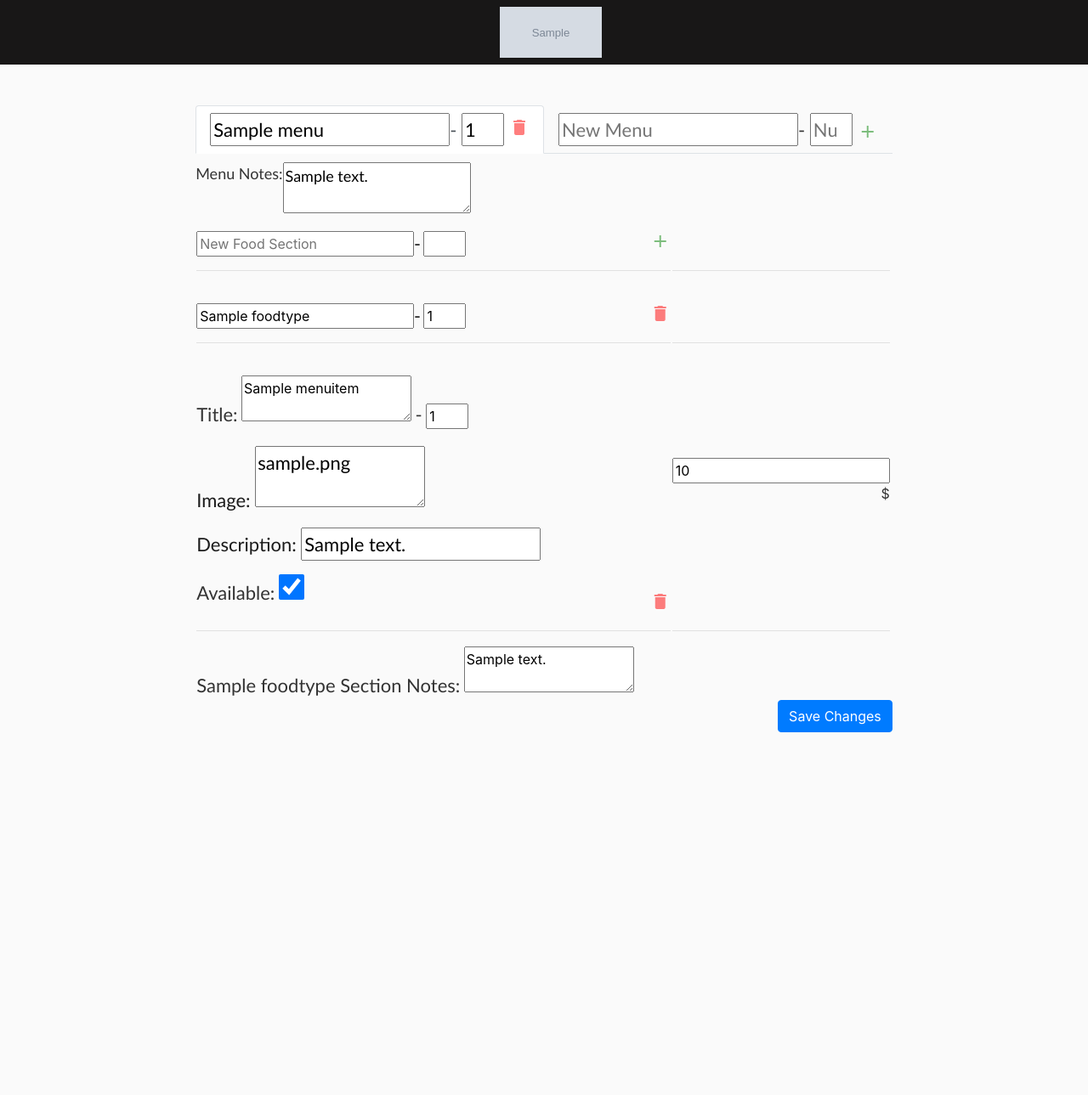
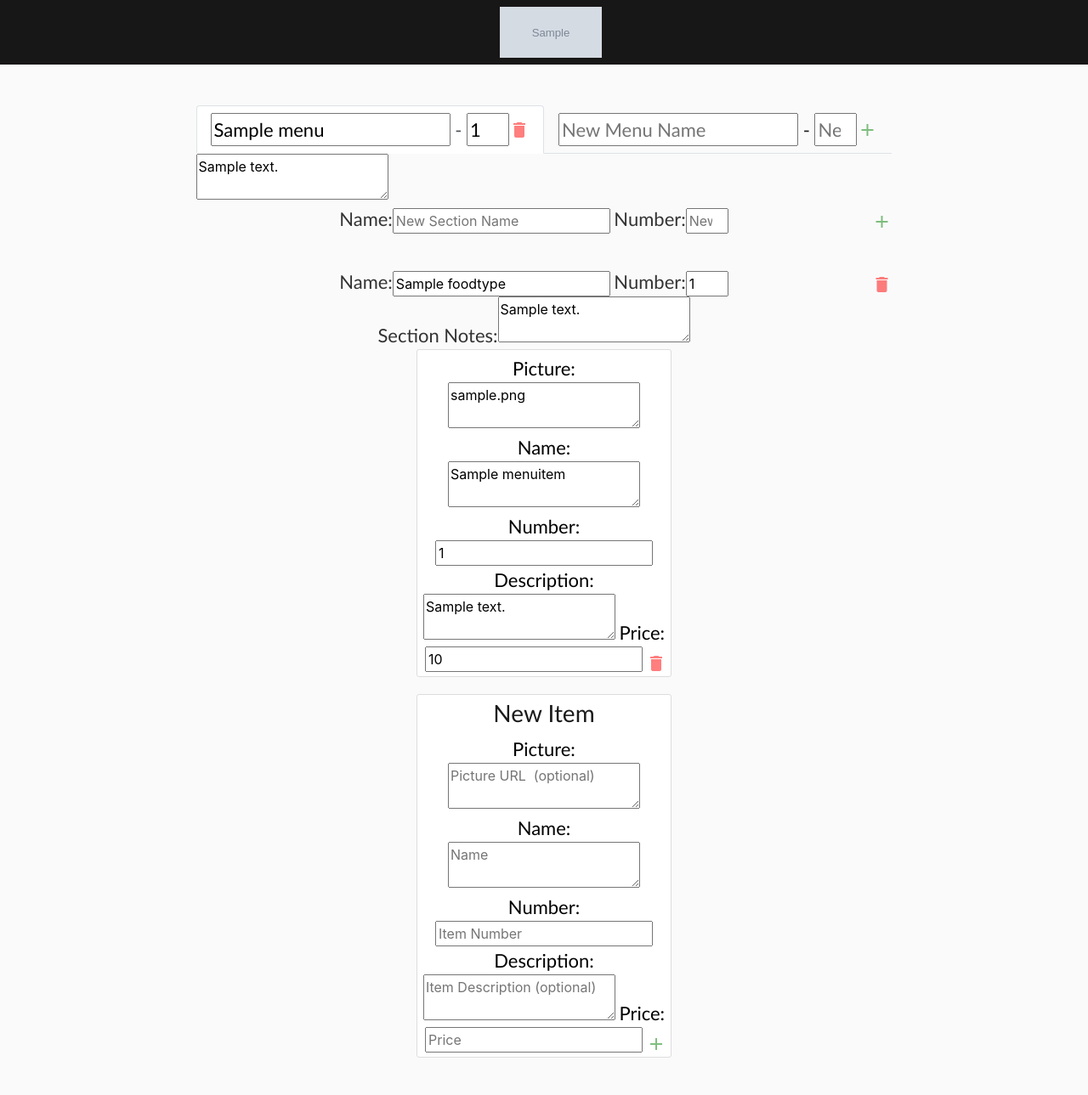
Before and after one commit to omerg864/ChopChopDjango, a Django app: a page that uses chopchop/templates/edit.html in a window 1280 px wide. Shown: the whole page at 85% size. Before the commit the page ends 862 px from the top, so only its background shows below. Run offline with Django 3.2, Linux system fonts and the light colour scheme; a user stored in the database is signed in; tables that the repository leaves empty hold one stand-in row (values such as "Sample post"); grey boxes marked "Sample" are stand-in pictures; some libraries are stand-ins or nearby versions.

Commit message:
new edit design

```diff
--- a/chopchop/static/main.css
+++ b/chopchop/static/main.css
@@ -15,6 +15,9 @@
   border-radius: 3px;
   margin-bottom: 20px;
   text-align: center;
+  max-width: 300px;
+  margin-left: auto;
+  margin-right: auto;
 }
 .nav-color {
   background-color: #181717;
@@ -26,15 +29,6 @@ a{
 }
 p{
   font-family: 'Calibri', sans-serif;
-  font-size: 22px;
-  color: #1b1b1b;
-}
-.price{
-  color: #1b1b1b;
-}
-.description{
-  font-family: 'Calibri', sans-serif;
-  font-size: 22px;
   color: #1b1b1b;
 }
  h1, h2, h3, h4, h5 {
@@ -62,6 +56,9 @@ p{
   border-radius: 3px;
   margin-bottom: 20px;
   text-align: center;
+  max-width: 300px;
+  margin-left: auto;
+  margin-right: auto;
 }
 .nav-color {
   background-color: #000000;
@@ -74,15 +71,6 @@ a{
 }
 p{
   font-family: 'Calibri', sans-serif;
-  font-size: 22px;
-  color: #fafafa;
-}
-.price{
-  color: #fafafa;
-}
-.description{
-  font-family: 'Calibri', sans-serif;
-  font-size: 22px;
   color: #fafafa;
 }
  h1, h2, h3, h4, h5 {
@@ -104,6 +92,9 @@ p{
  .menu_notes{
    color: #fafafa;
  }
+}
+.description{
+  font-size: 16px;
 }
 .price {
   font-family: 'Calibri', sans-serif;
--- a/chopchop/templates/edit.html
+++ b/chopchop/templates/edit.html
@@ -2,131 +2,103 @@
 <html lang="en">
 {% block content %}
     <body class="center">
-        <form method="POST" role="form" class="form-horizontal" id="menu">
+        <form method="POST" id="edit_form" name="edit_form">
             {% csrf_token %}
     <main role="main" class="center-screen">
     <div style="width: 100%">
       <nav>
   <div class="nav nav-tabs" id="nav-tab" role="tablist">
-      {% for key in menus %}
-          <a {% if forloop.counter0 == 0 %} class="nav-item nav-link active" {% else %} class="nav-item nav-link" {% endif %} id="nav-{{ key }}-tab" data-toggle="tab" href="#nav-{{ key }}" role="tab" aria-controls="nav-{{ key }}" {% if forloop.counter0 == 0 %} aria-selected="true" {% endif %}>
-              <input type="text" id="menu-{{ menu_ids|get_menu_id:forloop.counter0 }}"name="menu-{{ menu_ids|get_menu_id:forloop.counter0 }}" value="{{ key }}">-
-              <input type="number" min="1" id="index-{{ menu_ids|get_menu_id:forloop.counter0 }}"name="index-{{ menu_ids|get_menu_id:forloop.counter0 }}" value="{{ forloop.counter }}" style="width: 50px">
-              <button  onclick="submit_button()" style="margin-top: 5px; margin-left: 6px;" name="delete-menu" value="{{ menu_ids|get_menu_id:forloop.counter0 }}" type="submit" class="close">
-                <i class="material-icons" style="color: red">delete</i>
+      {% for menu in menus %}
+          {% if forloop.counter0 == 0 %}
+          <a class="nav-item nav-link active" id="nav-{{ menu.id }}-tab" data-toggle="tab" href="#nav-{{ menu.id }}" role="tab" aria-controls="nav-{{ menu.id }}" aria-selected="true">
+            <input type="text" name="menu-{{ menu.id }}" required placeholder="Menu Name" value="{{ menu.name }}">
+            -
+            <input type="number" min="1" style="width: 50px" placeholder="Menu Number" value="{{ menu.index}}" name="menu-index-{{ menu.id }}" required>
+            <button style="margin-top: 8px" class="close" onclick="submit_form()">
+                <i style="color: red" class="material-icons">delete</i>
             </button>
           </a>
+          {% else %}
+              <a class="nav-item nav-link" id="nav-{{ menu.id }}-tab" data-toggle="tab" href="#nav-{{ menu.id }}" role="tab" aria-controls="nav-{{ menu.id }}" aria-selected="false">
+                  <input type="text" id="menu-{{ menu.id }}" required placeholder="Menu Name" value="{{ menu.name }}">
+                  -
+                  <input type="number" min="1" style="width: 50px" placeholder="Menu Number" value="{{ menu.index}}" name="menu-index-{{ menu.id }}" required>
+                  <button style="margin-top: 8px" class="close" onclick="submit_form()">
+                    <i style="color: red" class="material-icons">delete</i>
+                </button>
+              </a>
+          {% endif %}
       {% endfor %}
-      <a class="nav-item nav-link" data-toggle="tab" role="tab" aria-selected="false">
-          <input type="text" name="new-menu" placeholder="New Menu">-
-          <input type="number" min="1" placeholder="Number" id="new-index" name="new-index"  style="width: 50px">
-        <button  onclick="submit_button()" style="margin-top: 10px; margin-left: 6px;" name="add-menu" type="submit" class="close">
-            <i class="material-icons" style="color: green">add</i>
+      <a class="nav-item nav-link" id="nav-{{ menu.id }}-tab" data-toggle="tab" href="#nav-new" role="tab" aria-controls="nav-new" aria-selected="false">
+        <input type="text" id="menu-{{ menu.id }}" required placeholder="New Menu Name">
+        -
+        <input type="number" min="1" style="width: 50px" placeholder="New Menu Number" name="menu-new-index-">
+        <button style="margin-top: 8px" class="close" onclick="submit_form()">
+          <i style="color: green" class="material-icons">add</i>
       </button>
     </a>
   </div>
 </nav>
 <div class="tab-content" id="nav-tabContent">
-{% for key in menus %}
+{% for menu in menus %}
     {% if forloop.counter0 == 0 %}
-            <div class="tab-pane fade show active" id="nav-{{ key }}" role="tabpanel" aria-labelledby="nav-{{ key }}-tab">
+            <div class="tab-pane fade show active" id="nav-{{ menu.id }}" role="tabpanel" aria-labelledby="nav-{{ menu.id }}-tab">
         {% else %}
-        <div class="tab-pane fade show" id="nav-{{ key }}" role="tabpanel" aria-labelledby="nav-{{ key }}-tab">
+        <div class="tab-pane fade show" id="nav-{{ menu.id }}" role="tabpanel" aria-labelledby="nav-{{ menu.id }}-tab">
         {% endif %}
-    <a class="menu_notes" style="display:flex; justify-content: flex-start;">
-        Menu Notes:
-        <textarea class="notes_area" style="resize: both; max-height: 1000px;"  placeholder="Menu Notes" name="menu-notes-{{forloop.counter0 }}">{{ key|get_notes_menu }}</textarea>
-    </a>
-<table style="width: inherit; height: inherit">
-    <thead>
-        <tr>
-            <th>
-                <input style="margin-top: 20px" type="text" name="section-new" placeholder="New Food Section">-
-                <input style="margin-top: 20px; width: 50px" type="number" name="section-index-new" >
-                <button style="margin-top: 20px; margin-left: 6px;" name="add-section" type="submit" class="close">
-                    <i class="material-icons" style="color: green">add</i>
+    <textarea style="resize: both;" placeholder="Menu Notes (optional)" name="menu-notes-{{ menu.id }}">{{ menu.notes }}</textarea>
+    <div style="text-align: center; margin-right: auto; margin-left: auto; margin-bottom: 40px">
+    <a>Name:</a><input type="text" name="section-new" placeholder="New Section Name">
+    <a>Number:</a><input type="number" min="1" style="width: 50px" placeholder="New Section Number" name="section-index-new">
+    <button style="margin-top: 8px" class="close" type="submit">
+        <i style="color: green" class="material-icons">add</i>
     </button>
-                <hr>
-            </th>
-            <th>
-                <hr style="margin-top: 65px">
-            </th>
-        </tr>
-    {% for food in menus|get_attr_key:key %}
-        <tr>
-            <th>
-                <input style="margin-top: 20px" type="text" name="section-{{forloop.parentloop.counter0}}" value="{{food}}">-
-                <input style="margin-top: 20px; width: 50px" type="number" name="section-index-{{forloop.parentloop.counter0}}" value="{{forloop.counter }}">
-                <button style="margin-top: 20px; margin-left: 6px;" name="delete-notes-menu-{{forloop.counter0 }}" value="{{ menu_ids|get_menu_id:forloop.counter0 }}" type="submit" class="close">
-                    <i class="material-icons" style="color: red">delete</i>
+</div>
+    {% for section in menu|get_menu_sections %}
+    <div style="text-align: center; margin-right: auto; margin-left: auto;">
+    <a>Name:</a><input type="text" name="section-{{ section.id }}" value="{{ section.name }}" placeholder="Section Name" required>
+    <a>Number:</a><input type="number" min="1" style="width: 50px" placeholder="Section Number" value="{{ section.index}}" name="section-index-{{ section.id }}" required>
+    <button style="margin-top: 8px" class="close" type="submit">
+        <i style="color: red" class="material-icons">delete</i>
     </button>
-                <hr>
-            </th>
-            <th>
-                <hr style="margin-top: 65px">
-            </th>
-        </tr>
-        </thead>
-        <tbody>
-        {% for mi in menus|get_attr_key:key|get_attr_key:food %}
-            <tr >
-                <td style="width: 80%;">
-                    <a>Title:</a>
-                    <textarea style="width: 200px; resize: both; margin-top:20px;" name="title-item-{{mi.id}}">{{mi|get_attr:"name"}}</textarea>
-                    <a style="margin-bottom: 100px">-</a>
-                    <input style="width: 50px; margin-bottom: 20px" type="number" placeholder="Number" name="index-item-{{mi.id}}" value="{{forloop.counter }}">
-                    <p>
-                        <a >Image:</a>
-                    <textarea style="width: 200px; resize: both;" name="picture_url-{{mi.id}}">{{mi|get_attr:"picture_url"}}</textarea>
-                    </p>
-                    <p>
-                        <a>Description:</a>
-                    <input type="text" style="width: fit-content;
-                    block-size: fit-content;" value="{{mi|get_attr:"description"}}" name="description-item-{{mi.id}}">
-                </p>
-                <a>Available:</a>
-                <input type="checkbox" style="width: 30px; height: 30px;" {% if mi|get_attr:"available" %} checked {% endif %} name="available-{{mi.id}}">
-                    <button style="margin-top: 20px; margin-left: 6px;" name="delete-notes-menu-{{forloop.counter0 }}" value="{{ menu_ids|get_menu_id:forloop.counter0 }}" type="submit" class="close">
-                        <i class="material-icons" style="color: red">delete</i>
+</div>
+<div style="text-align: center; margin-right: auto; margin-left: auto;">
+<a>Section Notes:</a><textarea style="resize: both;" placeholder="Section Notes (optional)" name="section-notes-{{ section.id }}">{{ section.notes }}</textarea>
+</div>
+    {% for item in section|get_section_items %}
+    <article class="content-section">
+        <a>Picture:</a><textarea style="resize: both;" placeholder="Picture URL  (optional)" name="item-picture-{{ item.id }}">{{ item.picture_url }}</textarea>
+        <a>Name:</a><textarea style="resize: both;" placeholder="Name" name="item-{{ item.id }}">{{ item.name }}</textarea>
+        <a>Number:</a><input type="number" placeholder="Item Number" required value="{{ item.index }}" name="item-index-{{ item.id }}">
+        <a>Description:</a><textarea style="resize: both;" placeholder="Item Description (optional)" name="item-description-{{ item.id }}">{{ item.description }}</textarea>
+        <a>Price:</a><input type="number" name="item-price-{{ item.id }}" placeholder="Price" required value="{{ item.price|fix_number }}">
+        <button style="margin-top: 8px" class="close" type="submit">
+            <i style="color: red" class="material-icons">delete</i>
         </button>
-                </td>
-                <td style="width: 20%; justify-items: left; margin-left: auto; align-items: end; text-align: end; padding-bottom: 15px">
-                    <input required type="number" value="{{ mi|get_attr:"price"|fix_number }}" name="price-{{mi.id}}">$
-                </td>
-                <td><hr></td>
-            </tr>
-                <tr>
-                <td>
-                    <hr>
-                </td>
-                <td>
-                    <hr>
-                </td>
-                </tr>
+    </article>
     {% endfor %}
-        {% if key|get_notes_food:food != ""  %}
-            <tr>
-            <td>
-                <a>{{ food }} Section Notes:</a>
-                <textarea style="width: 200px; resize: both;" name="food-notes-{{forloop.counter}}">{{key|get_notes_food:food}}</textarea>
-            </td>
-            </tr>
-        {% endif %}
+    <article class="content-section">
+        <h3>New Item</h3>
+        <a>Picture:</a><textarea style="resize: both;" placeholder="Picture URL  (optional)" name="item-picture-new{{ section.id }}"></textarea>
+        <a>Name:</a><textarea style="resize: both;" placeholder="Name" name="item-new-{{ section.id }}"></textarea>
+        <a>Number:</a><input type="number" placeholder="Item Number" name="item-new-index-{{ section.id }}">
+        <a>Description:</a><textarea style="resize: both;" placeholder="Item Description (optional)" name="item-new-description-{{ section.id }}"></textarea>
+        <a>Price:</a><input type="number" name="item-new-price-{{ section.id }}" placeholder="Price">
+        <button style="margin-top: 8px" name="add-item" value="{{ section.id }}"class="close" type="submit">
+            <i style="color: green" class="material-icons">add</i>
+        </button>
+    </article>
     {% endfor %}
-    </tbody>
-</table>
     </div>
 {% endfor %}
         </div>
     </div>
-    <button type="submit" class="btn btn-primary">Save Changes</button>
     </main>
 </form>
 </body>
 <script>
-    function submit_button(){
-        document.getElementById("menu").submit();
+    function submit_form(){
+        document.getElementById("edit_form").submit();
     }
-    $("#notes_area").autogrow();
 </script>
 {% endblock content %}
--- a/chopchop/views.py
+++ b/chopchop/views.py
@@ -47,16 +47,9 @@ class EditView(LoginRequiredMixin, DetailView):
     def get_context_data(self, **kwargs):
         ctx = super(EditView, self).get_context_data(**kwargs)
         menus_obj = Menu.objects.all().filter(branch=self.get_object()).order_by('index')
-        menus = {}
-        for m in menus_obj:
-            menus[m.name] = {}
-            food_types = FoodType.objects.all().filter(branch=m).order_by('index')
-            for f in food_types:
-                menus[m.name][f.name] = []
-                for mi in MenuItem.objects.filter(type1=f).order_by('index'):
-                    menus[m.name][f.name].append(mi)
-        ctx["menus"] = menus
-        ctx["menu_ids"] = [m.id for m in menus_obj]
+        ctx["sections"] = FoodType.objects.all()
+        ctx["menu_items"] = MenuItem.objects.all()
+        ctx["menus"] = menus_obj
         ctx["header_url"] = header_url
         return ctx
 
```
Also changed, not shown: chopchop/templates/home.html (+6 -1 lines), chopchop/templates/menu.html (+14 -68 lines). Lines whose indentation alone changed are shown as unchanged.
